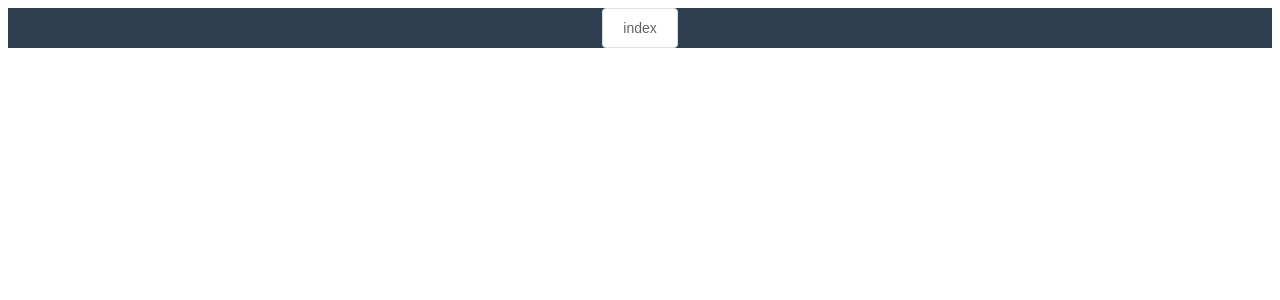
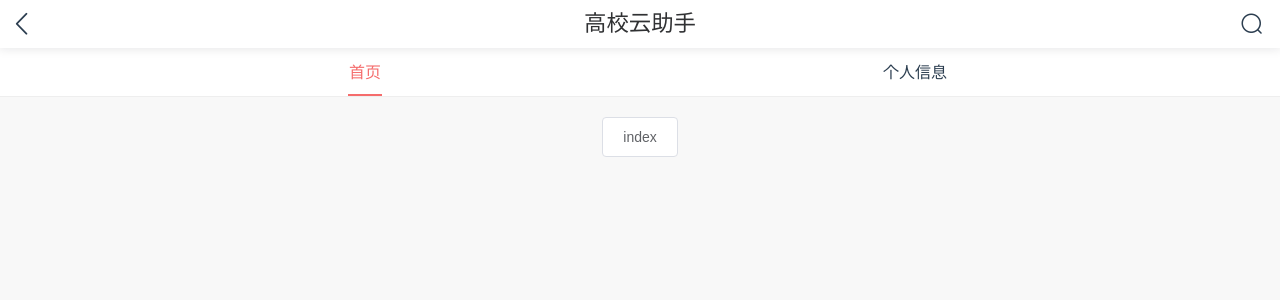
Before and after one commit to RuanGong12/CloudAssistantFrontEnd, a Vue app in the folder cloud_assistant/: page / in a window 1280 px wide. Shown: the top 300 px of the page. Built offline with nearby package versions, Linux system fonts and the light colour scheme.

Commit message:
complete app header and index header

```diff
--- a/cloud_assistant/src/App.vue
+++ b/cloud_assistant/src/App.vue
@@ -1,12 +1,20 @@
 <template>
     <div id="app">
+        <app-header></app-header>
         <router-view/>
     </div>
 </template>
 
 <script>
+import '@/assets/css/reset.css';
+
+import AppHeader from '@/components/AppHeader';
+
 export default {
-    name: 'App'
+    name: 'App',
+    components: {
+        AppHeader: AppHeader
+    }
 };
 </script>
 
@@ -17,6 +25,6 @@ export default {
     -moz-osx-font-smoothing: grayscale;
     text-align: center;
     color: #2c3e50;
-    background: #2c3e50;
+    /* background: #2c3e50; */
 }
 </style>
--- /dev/null
+++ b/cloud_assistant/src/assets/css/reset.css
@@ -0,0 +1,24 @@
+/* 重置&默认(reset&base)(tags) */
+*[hidefocus],input,textarea,a{outline:none;}
+body,div,dl,dt,dd,ul,ol,li,h1,h2,h3,h4,h5,h6,pre,form,fieldset,input,textarea,p,blockquote,th,td{padding:0;margin:0;}
+fieldset,img,html,body,iframe{border:0;}
+table{border-collapse:collapse;border-spacing:0;}
+li{list-style:none;}
+h1,h2,h3,h4,h5,h6{font-size:100%;}
+caption,th{font-weight:normal;font-style:normal;text-align:left;}
+em,strong{font-weight:bold;font-style:normal;}
+body,textarea,select,input,pre{font-family:arial,microsoft yahei,helvetica,sans-serif;font-size:14px;color:#555;}
+body{background:#f8f8f8;line-height:1.5em;-webkit-text-size-adjust:none;}
+a,button{cursor:pointer;}
+textarea{resize:none;overflow:auto;}
+pre{white-space:pre-wrap;}
+a{color:#333;text-decoration:none;}
+input{
+    -webkit-tap-highlight-color: rgba(255, 255, 255, 0);
+    -webkit-user-modify: read-write-plaintext-only;
+}
+button {
+	-webkit-tap-highlight-color: rgba(255,255,255,0)
+}
+/* 布局(grids)(.g-) */
+/* 页面 */
--- a/cloud_assistant/src/components/AppHeader.vue
+++ b/cloud_assistant/src/components/AppHeader.vue
@@ -1,5 +1,67 @@
-<template></template>
+<template>
+    <header>
+        <div id="app-header" class="app-header">
+            <div class="icon-button-back el-icon-arrow-left" @click="back"></div>
+            <div class="app-header-title">{{ headTitle }}</div>
+            <div class="icon-button-search el-icon-search" @click="searchPage"></div>
+        </div>
+    </header>
+</template>
+
+<style>
+.app-header {
+    position: relative;
+    height: 48px;
+    width: 100%;
+    background: #fff;
+    box-shadow: 0 0 10px 1px rgba(7, 17, 27, 0.1);
+    z-index: 10000;
+}
+
+.app-header-title {
+    width: 50%;
+    text-align: center;
+    line-height: 48px;
+    font-size: 1.4rem;
+    margin: auto auto;
+    color: #303133;
+    font-family: 'Helvetica Neue', Helvetica, 'PingFang SC', 'Hiragino Sans GB',
+        'Microsoft YaHei', '微软雅黑', Arial, sans-serif;
+}
+
+.icon-button-back {
+    font-size: 30px;
+    top: 9px;
+    left: 8px;
+    position: absolute;
+}
+
+.icon-button-search {
+    font-size: 24px;
+    top: 12px;
+    right: 20px;
+    width: 20px;
+    height: 20px;
+    position: absolute;
+}
+</style>
 
 <script>
-export default {};
+export default {
+    data() {
+        return {
+            headTitle: '高校云助手'
+        };
+    },
+    methods: {
+        back() {
+            // TODO back to previous page
+            alert('back to previous page');
+        },
+        searchPage() {
+            // TODO go to search page
+            alert('go to search page');
+        }
+    }
+};
 </script>
--- /dev/null
+++ b/cloud_assistant/src/components/IndexHeader.vue
@@ -0,0 +1,102 @@
+<template>
+    <header>
+        <div class="top-menu">
+            <ul class="swipe-tab float-clear-block">
+                <li v-bind:class="{ 'swipe-tab__on': isTabFirst }" @click="tabSwitch(0)">首页</li>
+                <li v-bind:class="{ 'swipe-tab__on': !isTabFirst }" @click="tabSwitch(1)">个人信息</li>
+                <i v-bind:style="sliderStyle"></i>
+            </ul>
+        </div>
+    </header>
+</template>
+
+<style>
+.top-menu {
+    padding: 0px 90px;
+    text-align: center;
+    background: #fff;
+    border-bottom: 1px solid #eee;
+    position: relative;
+}
+
+.top-menu i {
+    bottom: 0;
+}
+
+.top-menu i::before {
+    content: ' ';
+    display: block;
+    height: 2px;
+    width: 34px;
+    margin: 0 auto;
+    background: #f56c6c;
+}
+
+.swipe-tab li {
+    position: relative;
+    display: inline-block;
+    height: 48px;
+    width: 48%;
+    line-height: 50px;
+    font-size: 1rem;
+    font-family: 'Helvetica Neue', Helvetica, 'PingFang SC', 'Hiragino Sans GB',
+        'Microsoft YaHei', '微软雅黑', Arial, sans-serif;
+}
+
+.swipe-tab {
+    position: relative;
+    overflow: hidden;
+    z-index: 1;
+}
+
+.swipe-tab li {
+    float: left;
+    width: 50%;
+    text-align: center;
+    -webkit-tap-highlight-color: rgba(0, 0, 0, 0);
+}
+
+.swipe-tab i {
+    position: absolute;
+    left: 0;
+    -webkit-transition: -webkit-transform 0.3s ease-out;
+}
+
+.float-clear-block::after {
+    clear: both;
+    content: ' ';
+    display: block;
+    height: 0;
+    overflow: hidden;
+}
+
+.swipe-tab__on {
+    color: #f56c6c;
+}
+</style>
+
+<script>
+export default {
+    data() {
+        return {
+            sliderStyle: {
+                width: '50%',
+                transitionDuration: '0.5s',
+                transform: 'translate3d(0%,0,0)'
+            },
+            isTabFirst: true
+        };
+    },
+    methods: {
+        tabSwitch(index) {
+            if (index === 0) {
+                this.sliderStyle.transform = 'translate3d(0%,0,0)';
+                this.isTabFirst = true;
+            } else {
+                this.sliderStyle.transform = 'translate3d(100%,0,0)';
+                this.isTabFirst = false;
+            }
+        }
+    }
+};
+</script>
--- a/cloud_assistant/src/views/Index.vue
+++ b/cloud_assistant/src/views/Index.vue
@@ -1,12 +1,18 @@
 <template>
     <div>
-        <header></header>
+        <index-header></index-header>
         <div></div>
         <footer></footer>
-        <el-button>index</el-button>
+        <el-button style="margin-top:20px;">index</el-button>
     </div>
 </template>
 
 <script>
-export default {};
+import IndexHeader from '@/components/IndexHeader.vue';
+
+export default {
+    components: {
+        IndexHeader: IndexHeader
+    }
+};
 </script>
```
Also changed, not shown: cloud_assistant/config/index.js (indentation only), 2 other files (tests, documents, lock files or other folders).
